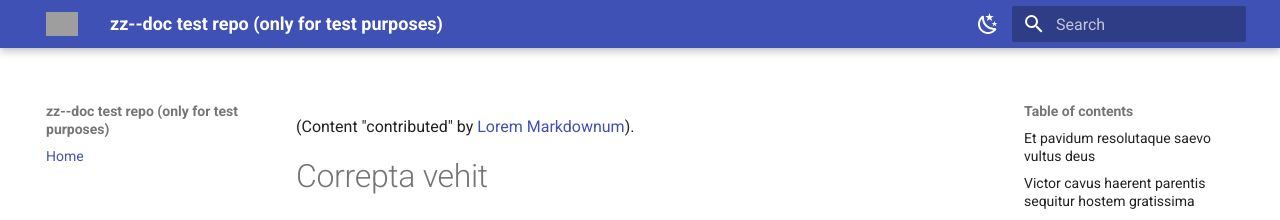
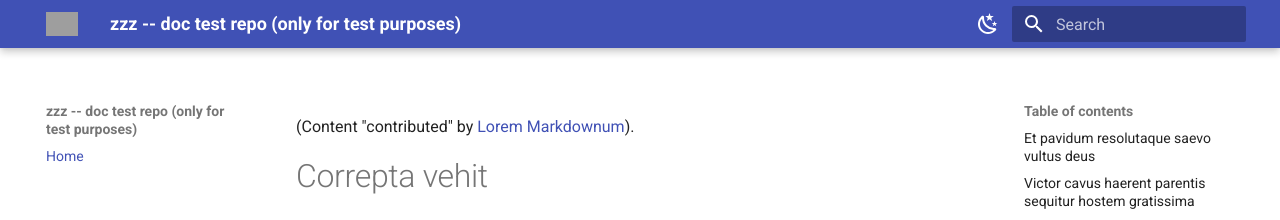
Before and after one commit to mbari-org/doc-test, an MkDocs documentation site: the page built from documentation/docs/index.md, in a window 1280 px wide. Shown: the top 220 px of the page. Built offline with MkDocs 1.6.1 and Material for MkDocs 9.7.7, drawn with Linux system fonts in a browser that asks for light colours; grey boxes are pictures that could not be loaded.

Commit message:
trigger doc gen

```diff
--- a/documentation/mkdocs.yml
+++ b/documentation/mkdocs.yml
@@ -1,4 +1,4 @@
-site_name: zz--doc test repo (only for test purposes)
+site_name: zzz -- doc test repo (only for test purposes)
 theme:
   name: material
   logo: https://docs.mbari.org/imgs/mbari-logo.png
```
